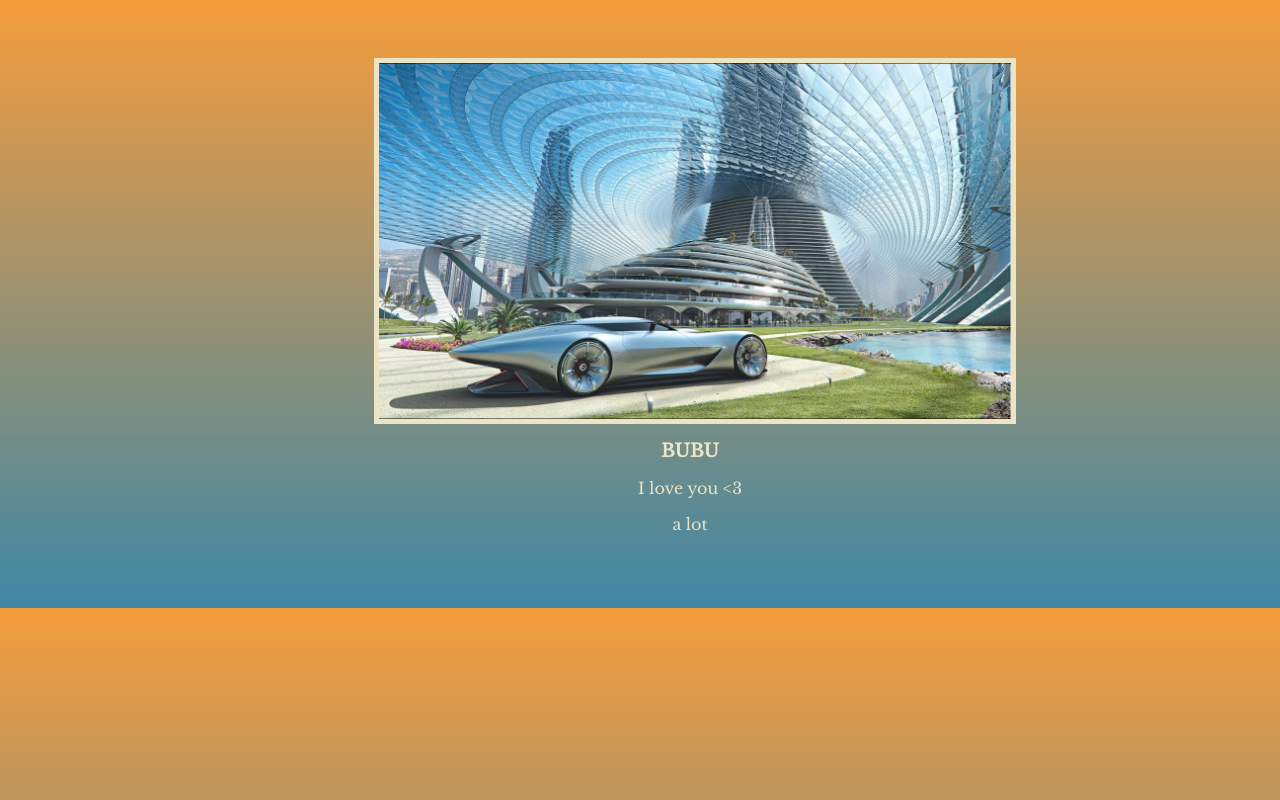
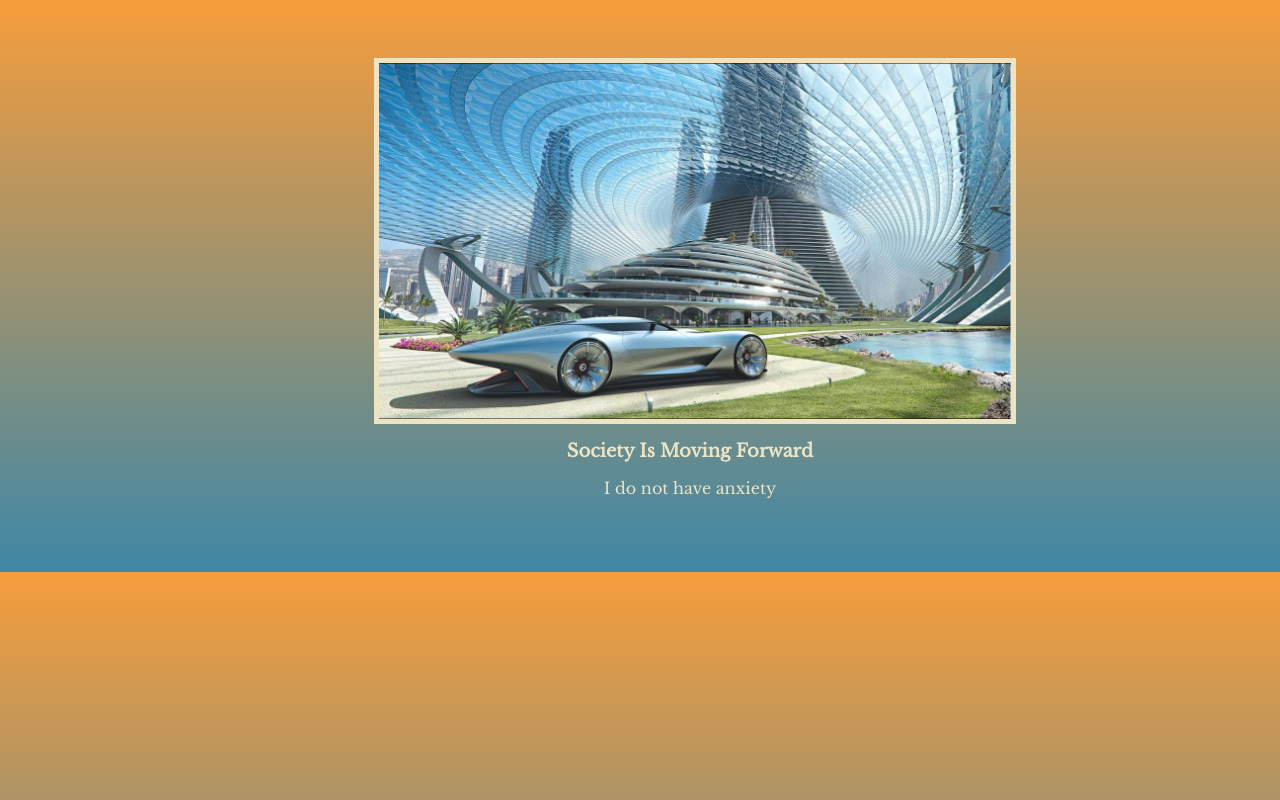
Before and after one commit to evelynsoares/affirmation-meme, a plain HTML site: page index.html in a window 1280 px wide. Drawn offline with nearby package versions, Linux system fonts and the light colour scheme.

Commit message:
Update index.html

```diff
--- a/index.html
+++ b/index.html
@@ -14,9 +14,8 @@
       <img src="./assets/images/society.jpg">
     </div>
     <div>
-      <h1 draggable="true">BUBU</h1>
-      <p>I love you <3</p>
-      <p>a lot</p>
+      <h1 draggable="true">Society is moving forward</h1>
+      <p>I do not have anxiety </p>
     </div>
   </div>
 </body>
```
